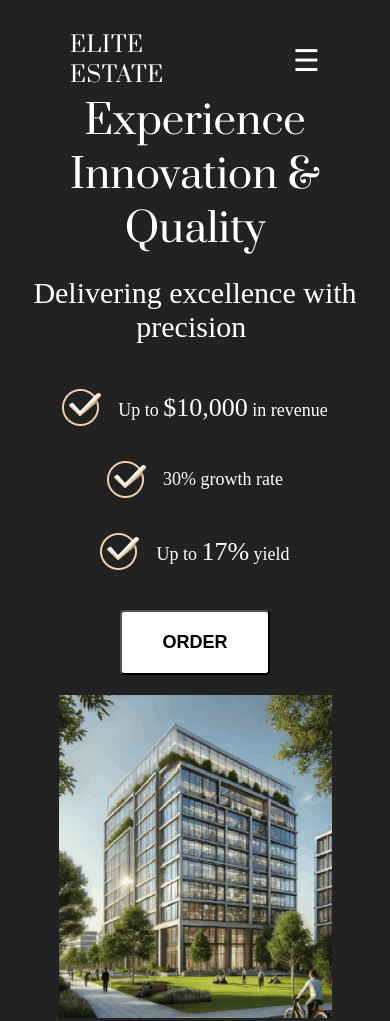
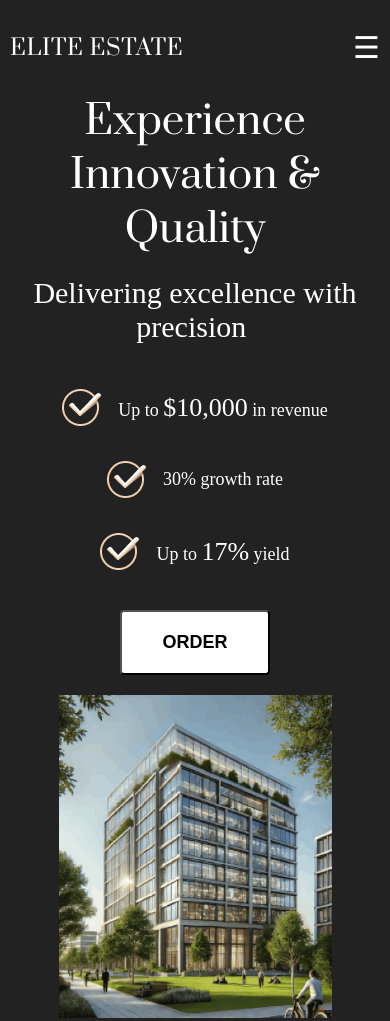
Before and after one commit to Dimabaks/Sob.part1, a plain HTML site: page index.html in a window 390 px wide. Shown: the top 1021 px of the page. Drawn offline with Linux system fonts and the light colour scheme.

Commit message:
update header

```diff
--- a/style.css
+++ b/style.css
@@ -681,7 +681,7 @@ nav a:hover {
 @media screen and (max-width: 768px) {
     header {
         display: flex;
-        padding: 30px 70px 0 70px;
+        padding: 30px 10px 0 10px;
         align-items: center;
         justify-content: space-between;
     }
@@ -689,6 +689,7 @@ nav a:hover {
     header .header__logo {
         width: auto;
         font-size: 22px;
+        padding-right: 0;
     }
 
     header li a {
```
